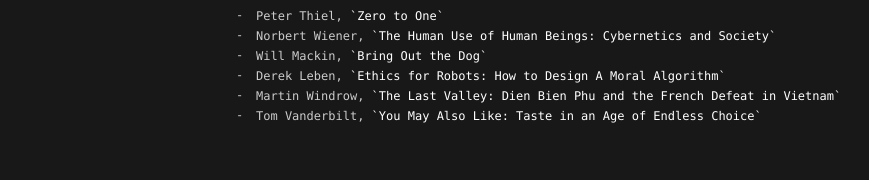
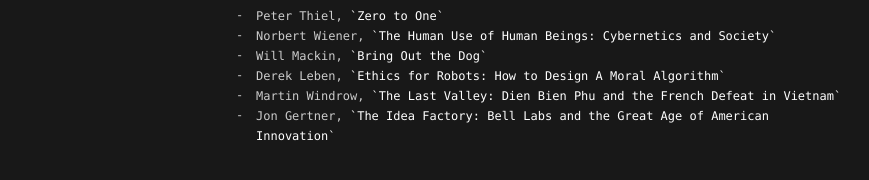
Before and after one commit to rrliu/cordyceptive.github.io, a Jekyll site: the page built from _posts/2018-12-31-books.md, in a window 1280 px wide. Shown: the part 371-551 px from the top of the page, without its empty margins (200-1069 px from the left). Built offline with Jekyll 4.4.1, drawn with Linux system fonts in a browser that asks for light colours.

Commit message:
Update books

```diff
--- a/_posts/2018-12-31-books.md
+++ b/_posts/2018-12-31-books.md
@@ -23,4 +23,4 @@ In no particular order, not including university course textbooks.
 - Will Mackin, `Bring Out the Dog`
 - Derek Leben, `Ethics for Robots: How to Design A Moral Algorithm`
 - Martin Windrow, `The Last Valley: Dien Bien Phu and the French Defeat in Vietnam`
-- Tom Vanderbilt, `You May Also Like: Taste in an Age of Endless Choice`
+- Jon Gertner, `The Idea Factory: Bell Labs and the Great Age of American Innovation`
```
